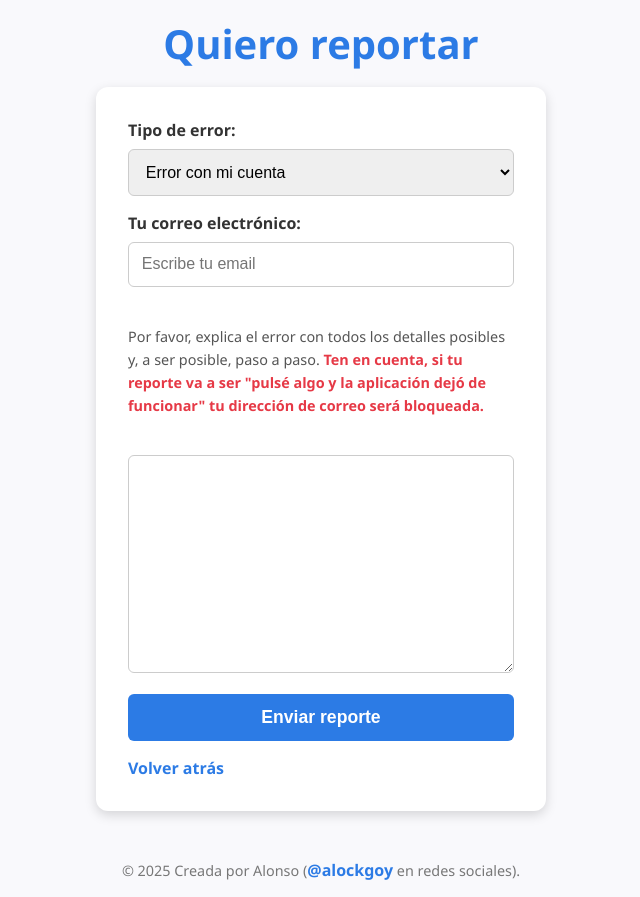
After one commit to alockgoy/juegospendientes, a PHP site: page /html/reportar.html in a window 1280 px wide. The commit adds this page. Shown: the whole page, without its empty margins (319-959 px from the left). Run offline with PHP 8.4, Linux system fonts and the light colour scheme.

Commit message:
Picando código
Trabajando en lo de enviar correos, se requiere de composer así que tengo que investigar si lo voy a terminar.

```diff
--- a/css/index.css
+++ b/css/index.css
@@ -50,6 +50,7 @@ nav a {
 }
 
 nav a:hover {
+  color: green;
   text-decoration: underline;
 }
 
@@ -86,3 +87,8 @@ footer {
 footer a:visited{
   color: blue;
 }
+
+#notWorking:hover{
+
+  color: red;
+}
--- /dev/null
+++ b/css/reportar.css
@@ -0,0 +1,128 @@
+/* Reset de estilos predeterminados del navegador */
+* {
+    margin: 0;
+    padding: 0;
+    box-sizing: border-box;
+}
+
+/* Estilo para el body */
+body {
+    font-family: 'Segoe UI', Tahoma, Geneva, Verdana, sans-serif;
+    background-color: #f9f9fc;
+    color: #333;
+    display: flex;
+    justify-content: center;
+    align-items: center;
+    min-height: 100vh;
+    flex-direction: column;
+    text-align: center;
+    padding: 1rem;
+    overflow-y: auto;
+}
+
+/* Estilo para el encabezado */
+header h2 {
+    font-size: 2.5rem;
+    margin-bottom: 1rem;
+    color: #2c7be5;
+}
+
+/* Estilo para el contenedor del formulario */
+main {
+    width: 100%;
+    max-width: 450px;
+    background-color: #ffffff;
+    padding: 2rem;
+    border-radius: 12px;
+    box-shadow: 0 4px 12px rgba(0, 0, 0, 0.15);
+    text-align: left;
+}
+
+/* Estilo para las etiquetas de los campos */
+label {
+    font-size: 1rem;
+    margin-bottom: 0.5rem;
+    display: block;
+    font-weight: 600;
+}
+
+/* Estilo para los campos de entrada y select */
+input[type="email"], textarea, select {
+    width: 100%;
+    padding: 0.8rem;
+    margin-bottom: 1rem;
+    border: 1px solid #ccc;
+    border-radius: 6px;
+    font-size: 1rem;
+    outline: none;
+    transition: border-color 0.3s ease;
+}
+
+input[type="email"]:focus, textarea:focus, select:focus {
+    border-color: #2c7be5;
+    box-shadow: 0 0 5px rgba(44, 123, 229, 0.3);
+}
+
+/* Estilo para el botón */
+button {
+    width: 100%;
+    padding: 0.8rem;
+    background-color: #2c7be5;
+    color: white;
+    font-size: 1.1rem;
+    border: none;
+    border-radius: 6px;
+    cursor: pointer;
+    font-weight: bold;
+    transition: background-color 0.3s ease;
+}
+
+button:hover {
+    background-color: #245bb5;
+}
+
+/* Estilo para el texto explicativo */
+p {
+    font-size: 0.9rem;
+    line-height: 1.6;
+    margin-bottom: 1rem;
+    color: #555;
+}
+
+strong {
+    color: #e63946;
+}
+
+/* Estilo para el enlace de "Volver atrás" */
+a {
+    text-decoration: none;
+    color: #2c7be5;
+    font-weight: bold;
+    font-size: 1rem;
+    margin-top: 1rem;
+    display: inline-block;
+    transition: color 0.3s ease;
+}
+
+a:hover {
+    color: #245bb5;
+    text-decoration: underline;
+}
+
+/* Estilo para el footer */
+footer {
+    margin-top: 2rem;
+    font-size: 0.9rem;
+    color: #777;
+}
+
+footer a {
+    color: #2c7be5;
+    text-decoration: none;
+    transition: color 0.3s ease;
+}
+
+footer a:hover {
+    color: #245bb5;
+    text-decoration: underline;
+}
--- /dev/null
+++ b/html/reportar.html
@@ -0,0 +1,68 @@
+<!DOCTYPE html>
+<html lang="es">
+<head>
+    <meta charset="UTF-8">
+    <meta name="viewport" content="width=device-width, initial-scale=1.0">
+
+    <link rel="icon" href="../img/iconos/issue_12124785.png" sizes="any" />
+    <link rel="icon" href="../img/iconos/issue_12124785.png" type="image/svg+xml" />
+    <link rel="apple-touch-icon" href="../img/iconos/issue_12124785.png" />
+
+    <link rel="stylesheet" type="text/css" href="../css/reportar.css">
+
+    <title>Reportar un error</title>
+</head>
+<body>
+    <header>
+        <h2>
+            Quiero reportar
+        </h2>
+    </header>
+
+    <main>
+        <form action="../php/reportar.php" method="post">
+            <!-- Desplegable para seleccionar el tipo de error-->
+            <label for="errorType">Tipo de error: </label>
+            <select name="errorType">
+                <option value="account">Error con mi cuenta</option>
+                <option value="website">Error con la página</option>
+                <option value="other">Otro...</option>
+            </select>
+
+            <br/>
+
+            <!--Campo para el correo del usuario (un correo al que responder)-->
+            <label for="userEmail">Tu correo electrónico:</label>
+            <input type="email" name="userEmail" placeholder="Escribe tu email" required /><br/><br/>
+
+            <!-- Campo de texto para que el usuario de los detalles-->
+            <p>
+                Por favor, explica el error con todos los detalles posibles y, a ser posible, paso a paso.
+                <strong>
+                    Ten en cuenta, si tu reporte va a ser "pulsé algo y la aplicación dejó de funcionar"
+                    tu dirección de correo será bloqueada.
+                </strong>
+            </p>
+
+            <br/>
+
+            <textarea name="errorDetails" cols="30" rows="10" placeholder="Detalla aquí el error">
+
+            </textarea>
+
+            <br/>
+
+            <!--Botón para enviar el formulario-->
+            <button type="submit">Enviar reporte</button>
+
+            <section>
+                <a href="../index.html">Volver atrás</a>
+            </section>
+        </form>
+    </main>
+
+    <footer>
+        &copy; 2025 Creada por Alonso (<a href="https://github.com/alockgoy/juegospendientes" target="_blank">@alockgoy</a> en redes sociales).
+    </footer>
+</body>
+</html>
--- a/index.html
+++ b/index.html
@@ -27,7 +27,7 @@
         <a href="./html/singup.html">Crear cuenta</a>
       </section>
       <section>
-        <a href="">Reportar problema</a>
+        <a href="https://www.youtube.com/watch?v=dQw4w9WgXcQ" id="notWorking" title="En desarrollo">Reportar problema</a>
       </section>
     </nav>
   </header>
```
Also changed, not shown: php/reportar.php (added, +59 -0 lines), img/iconos/issue_12124785.png (added).
